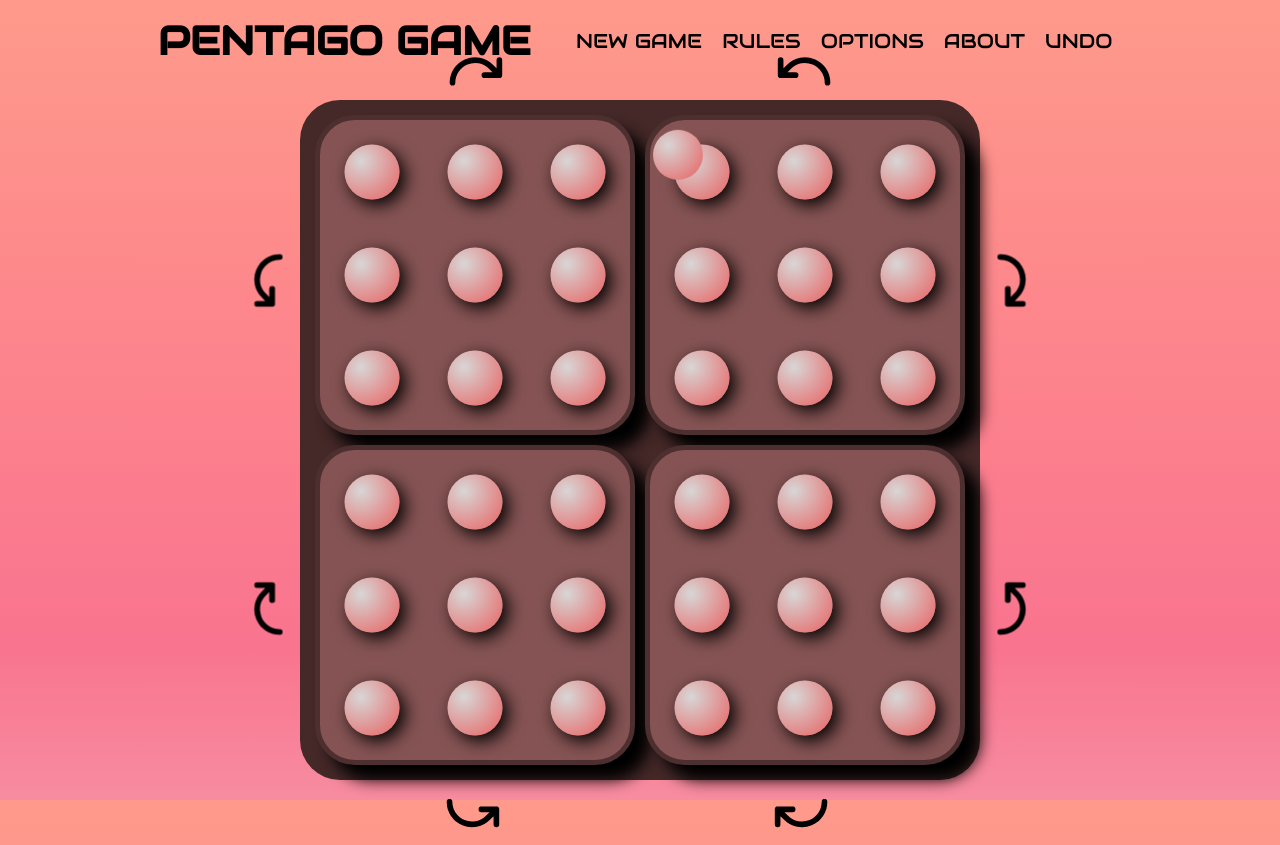
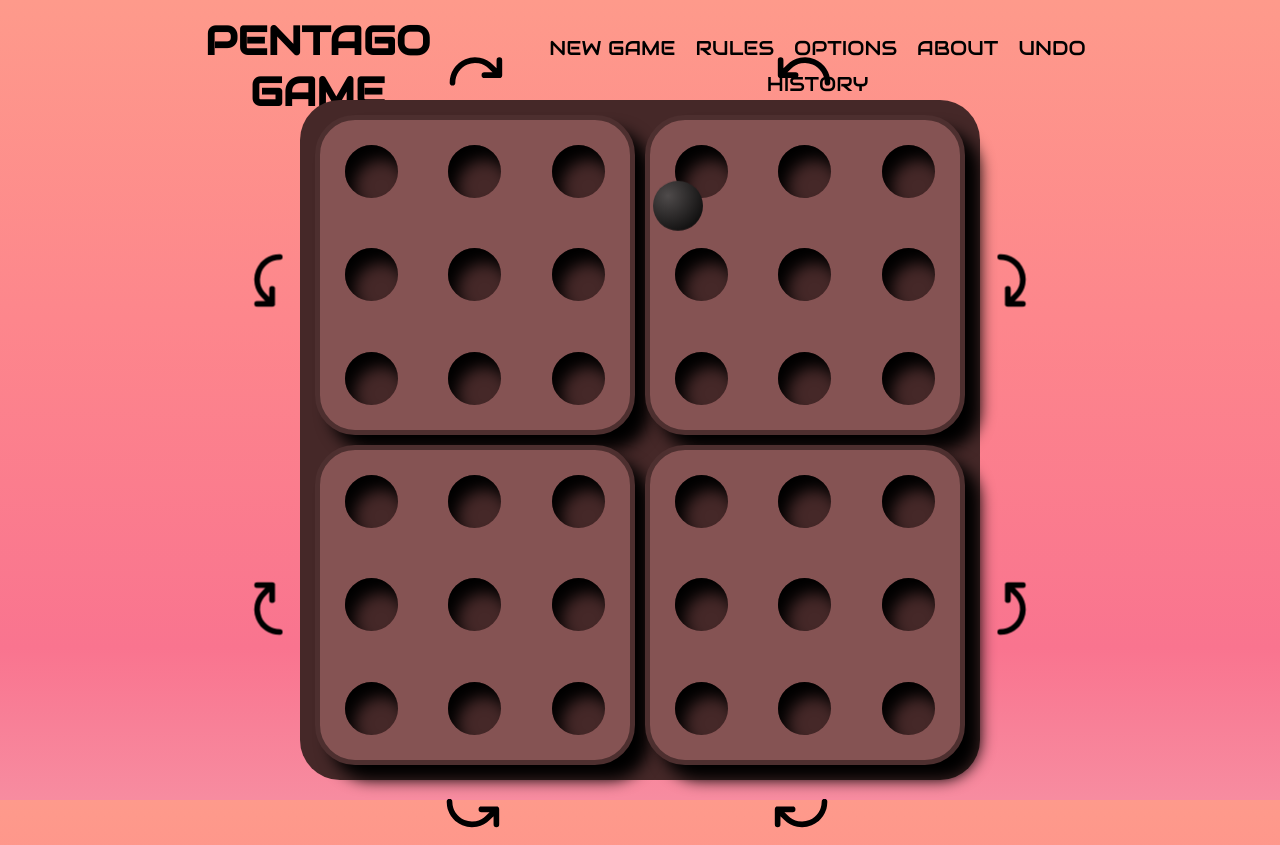
Before and after one commit to Krystian-Kamer/pentago-game, a React (Vite) app: page / in a window 1280 px wide. Built offline with nearby package versions, Linux system fonts and the light colour scheme.

Commit message:
started working on logic part

```diff
--- a/src/App.jsx
+++ b/src/App.jsx
@@ -1,12 +1,16 @@
+import { useState } from 'react';
 import Board from './components/Board/Board';
 import Navbar from './components/Navbar/Navbar';
 import Turn from './components/Turn/Turn';
+
 const App = () => {
+  const [blackIsNext, setBlackIsNext] = useState(true);
+
   return (
     <>
       <Navbar />
-      <Turn />
-      <Board />
+      <Turn blackIsNext={blackIsNext} setBlackIsNext={setBlackIsNext} />
+      <Board blackIsNext={blackIsNext} setBlackIsNext={setBlackIsNext} />
     </>
   );
 };
--- a/src/components/Board/Board.css
+++ b/src/components/Board/Board.css
@@ -2,8 +2,6 @@
   position: absolute;
   top: 55%;
   left: 50%;
-  width: 680px;
-  height: 680px;
   transform: translate(-50%, -50%);
   display: grid;
   grid-template-columns: repeat(2, 1fr);
@@ -21,6 +19,19 @@
   font-size: 60px;
   background: transparent;
 }
+
+/* .arrow-left {
+  animation: 12s spin infinite;
+}
+
+@keyframes spin {
+  0% {
+    transform: rotate(0);
+  }
+  0% {
+    transform: rotate(110deg);
+  }
+} */
 
 .top-left-part .arrow-left {
   top: 40%;
--- a/src/components/Board/Board.jsx
+++ b/src/components/Board/Board.jsx
@@ -2,11 +2,15 @@ import PartOfBoard from '../PartOfBoard/PartOfBoard';
 import './Board.css';
 import { PiArrowArcLeftBold, PiArrowArcRightBold } from 'react-icons/pi';
 
-const Board = () => {
+const Board = ({ blackIsNext, setBlackIsNext }) => {
+
   return (
     <div className='board'>
       <div className='part top-left-part'>
-        <PartOfBoard />
+        <PartOfBoard
+          blackIsNext={blackIsNext}
+          setBlackIsNext={setBlackIsNext}
+        />
         <button className='arrow arrow-left'>
           <PiArrowArcLeftBold />
         </button>
@@ -16,7 +20,10 @@ const Board = () => {
       </div>
 
       <div className='part top-right-part'>
-        <PartOfBoard />
+        <PartOfBoard
+          blackIsNext={blackIsNext}
+          setBlackIsNext={setBlackIsNext}
+        />
         <button className='arrow arrow-left'>
           <PiArrowArcLeftBold />
         </button>
@@ -26,7 +33,10 @@ const Board = () => {
       </div>
 
       <div className='part bottom-left-part'>
-        <PartOfBoard />
+        <PartOfBoard
+          blackIsNext={blackIsNext}
+          setBlackIsNext={setBlackIsNext}
+        />
         <button className='arrow arrow-left'>
           <PiArrowArcLeftBold />
         </button>
@@ -36,7 +46,10 @@ const Board = () => {
       </div>
 
       <div className='part bottom-right-part'>
-        <PartOfBoard />
+        <PartOfBoard
+          blackIsNext={blackIsNext}
+          setBlackIsNext={setBlackIsNext}
+        />
         <button className='arrow arrow-left'>
           <PiArrowArcLeftBold />
         </button>
--- a/src/components/Navbar/Navbar.jsx
+++ b/src/components/Navbar/Navbar.jsx
@@ -1,16 +1,17 @@
 import './Navbar.css';
-import { icons } from '../../data';
-console.log(icons);
+// import { icons } from '../../data';
 const Header = () => {
   return (
     <div className='navbar-container'>
       <h1>pentago game</h1>
       <div className='options'>
+
         <button>new game</button>
         <button>rules</button>
         <button>options</button>
         <button>about</button>
         <button>undo</button>
+        <button>history</button>
       </div>
     </div>
   );
--- a/src/components/PartOfBoard/PartOfBoard.css
+++ b/src/components/PartOfBoard/PartOfBoard.css
@@ -16,6 +16,16 @@
   box-shadow: 5px 5px 15px rgb(0, 0, 0);
 }
 
+.slot {
+  width: 53px;
+  height: 53px;
+  background-color: rgb(69, 40, 40);
+  border-radius: 50%;
+  align-self: center;
+  justify-self: center;
+  box-shadow: inset 10px 15px 15px rgb(0, 0, 0);
+}
+
 @media (max-width: 835px) {
   .part-of-board {
     width: 170px;
--- a/src/components/PartOfBoard/PartOfBoard.jsx
+++ b/src/components/PartOfBoard/PartOfBoard.jsx
@@ -1,13 +1,36 @@
+import { useState } from 'react';
 import './PartOfBoard.css';
-import Ball from '../Ball/Ball';
 
-const array = [1,2,3,4,5,6,7,8,9]
+const slotsArray = new Array(9).fill('null');
 
-const PartOfBoard = () => {
+const PartOfBoard = ({blackIsNext, setBlackIsNext}) => {
+  const [part, setPart] = useState(slotsArray);
+  const handleClick = (i) => {
+    const newPart = [...part];
+    if (newPart[i] === 'black' || newPart[i] === 'white') return;
+    blackIsNext === true ? (newPart[i] = 'black') : (newPart[i] = 'white');
+    setPart(newPart);
+    setBlackIsNext(!blackIsNext);
+  };
+
   return (
     <div className='part-of-board'>
-      {array.map((ball) => {
-        return <Ball key={ball.id} />;
+      {slotsArray.map((slot, index) => {
+        return (
+          <div
+            onClick={() => handleClick(index)}
+            className={
+              part[index] === 'black'
+                ? 'ball black-ball'
+                : part[index] === 'white'
+                ? 'ball white-ball'
+                : 'slot'
+            }
+            id={index}
+            key={index}
+            value={part[index]}
+          />
+        );
       })}
     </div>
   );
--- a/src/components/Turn/Turn.jsx
+++ b/src/components/Turn/Turn.jsx
@@ -1,11 +1,11 @@
 import Ball from '../Ball/Ball';
 import './Turn.css';
-const Turn = () => {
+const Turn = ({ blackIsNext }) => {
   return (
     <div className='turn'>
       Player
       <div className='ball-container'>
-        <Ball />
+        <div className={blackIsNext ? 'ball black-ball' : 'ball white-ball'}></div>
         <div className='shadow'></div>
       </div>
       Goes
--- a/src/data.jsx
+++ b/src/data.jsx
@@ -6,16 +6,18 @@ import {
 } from 'react-icons/io5';
 import { CgUndo } from 'react-icons/cg';
 import { HiOutlineBookOpen } from 'react-icons/hi';
+import { BsClockHistory } from 'react-icons/bs';
 
 export const icons = [
-  { id: 'new-game', icon: IoBowlingBallOutline },
-  { id: 'undo', icon: CgUndo },
+  { id: 'new-game', icon: <IoBowlingBallOutline /> },
+  { id: 'undo', icon: <CgUndo /> },
 
-  { id: 'settings', icon: IoSettingsOutline },
+  { id: 'settings', icon: <IoSettingsOutline /> },
   {
     id: 'about',
-    icon: IoInformationCircleOutline,
+    icon: <IoInformationCircleOutline />,
   },
 
-  { id: 'rules', icon: HiOutlineBookOpen },
+  { id: 'rules', icon: <HiOutlineBookOpen /> },
+  { id: 'history', icon: <BsClockHistory /> },
 ];
```
